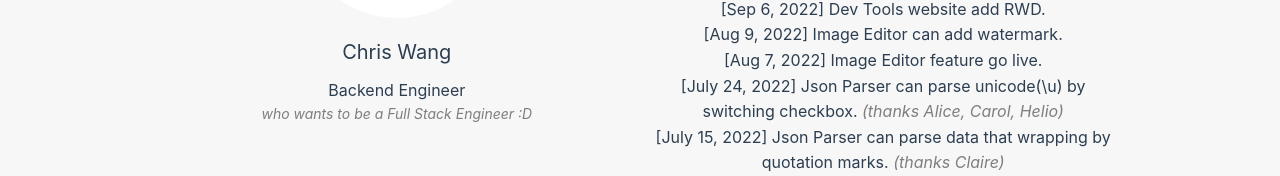
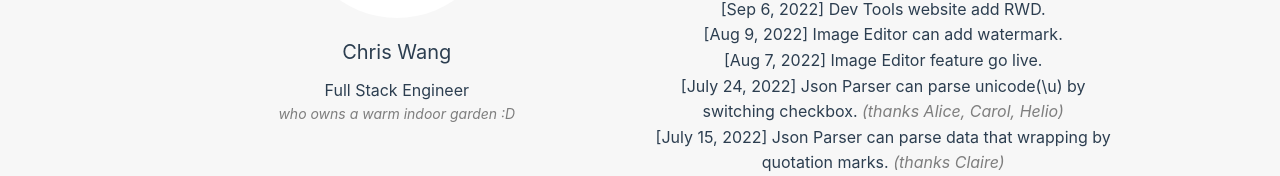
Before and after one commit to wangchristine/dev-tools, a Vue app: page / in a window 1280 px wide. Shown: the part 471-647 px from the top of the page. Built offline with nearby package versions, Linux system fonts and the light colour scheme.

Commit message:
update profile

```diff
--- a/src/views/HomeView.vue
+++ b/src/views/HomeView.vue
@@ -15,8 +15,8 @@
       <img src="@/assets/avatar.png" class="avatar" alt="My Avatar" />
       <div class="author">Chris Wang</div>
       <div class="experience">
-        <div class="title">Backend Engineer</div>
-        <div class="description">who wants to be a Full Stack Engineer :D</div>
+        <div class="title">Full Stack Engineer</div>
+        <div class="description">who owns a warm indoor garden :D</div>
       </div>
     </div>
     <div class="changeLog">
```
